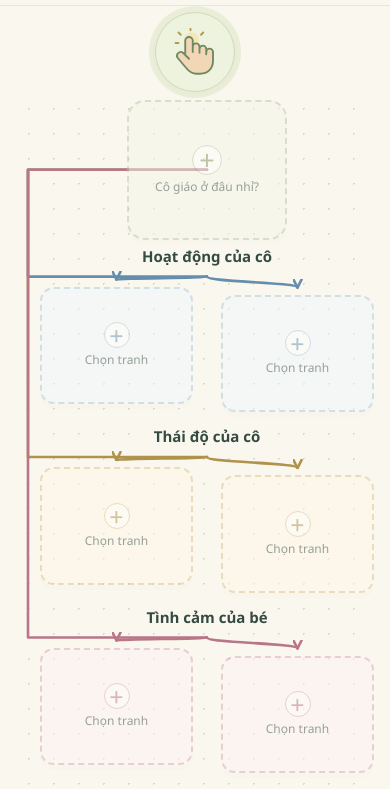
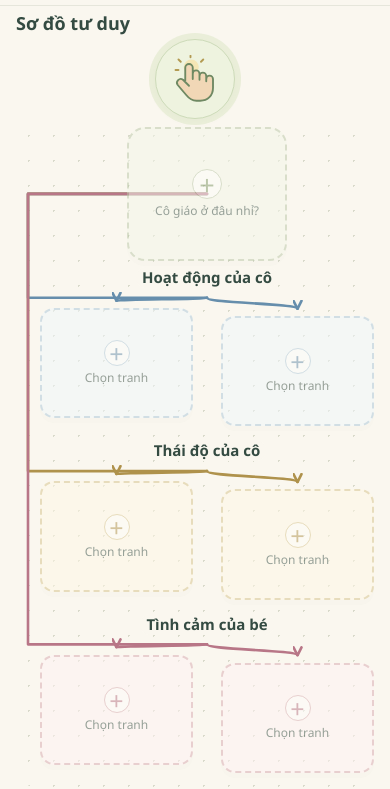
Before and after one commit to doanvanhiep/preschool-mindmap-game, a plain HTML site: page index.html in a window 390 px wide. Shown: the part 55-844 px from the top of the page. Drawn offline with Linux system fonts and the light colour scheme.

Commit message:
Label the mind map and prefix the revealed author name

```diff
--- a/css/style.css
+++ b/css/style.css
@@ -22,7 +22,8 @@ body:has(dialog[open]) { overflow: hidden; }
 .reset-button:hover:not(:disabled) { background: #f5e5e6; }
 .reset-button:disabled { opacity: .5; }
 main { width: 100%; max-width: 1360px; margin: 0 auto; padding: 0 32px; flex: 1; min-height: 0; display: flex; flex-direction: column; }
-.intro { text-align: center; padding: 8px 0 4px; flex-shrink: 0; }
+.intro { position: relative; text-align: center; padding: 8px 0 4px; flex-shrink: 0; }
+.mindmap-label { position: absolute; left: 12px; top: 50%; transform: translateY(-50%); font-size: clamp(20px, 2.2vw, 30px); font-weight: 700; line-height: 1.3; }
 h1 { font-size: clamp(28px, 3.4vw, 44px); letter-spacing: -1.5px; font-weight: 750; line-height: 1.2; }
 h1 em { font-family: Georgia, "Times New Roman", serif; font-weight: 400; color: #6f8b62; }
 .poem-title { padding: 4px 8px; background: transparent; font: inherit; letter-spacing: inherit; border-radius: 14px; }
@@ -133,6 +134,7 @@ h1 em { font-family: Georgia, "Times New Roman", serif; font-weight: 400; color:
   .reset-button { padding: 7px 12px; font-size: 13px; }
   main { padding: 0 16px; }
   .intro { padding: 6px 0 4px; }
+  .mindmap-label { position: static; transform: none; margin-bottom: 4px; text-align: left; font-size: 18px; }
   h1 { font-size: 30px; letter-spacing: -1px; }
   .poem-author { font-size: 20px; }
   .mindmap { grid-template-columns: minmax(0, 1fr); grid-template-rows: minmax(0, .8fr) repeat(3, minmax(0, 1fr)); gap: 6px; padding: 4px 0 8px 24px; min-height: 380px; max-height: none; max-width: 440px; border-radius: 25px; }
--- a/index.html
+++ b/index.html
@@ -7,10 +7,10 @@
   <meta name="description" content="Cùng con khám phá hoạt động, thái độ của cô giáo và tình cảm của bé qua trò chơi sơ đồ tư duy.">
   <title>Cô giáo của con · Vườn nhỏ học vui</title>
   <link rel="icon" href="assets/images/flower.svg" type="image/svg+xml">
-  <link rel="stylesheet" href="css/style.css?v=compact-screen-2">
+  <link rel="stylesheet" href="css/style.css?v=mindmap-label-1">
   <script defer src="js/game-data.js?v=tap-hints-1"></script>
   <script defer src="js/storage.js?v=tap-hints-1"></script>
-  <script defer src="js/game.js?v=poem-fireworks-1"></script>
+  <script defer src="js/game.js?v=mindmap-label-1"></script>
 </head>
 <body>
   <header class="site-header">
@@ -25,6 +25,7 @@
 
   <main>
     <section class="intro" aria-labelledby="game-title">
+      <p class="mindmap-label">Sơ đồ tư duy</p>
       <h1 id="game-title"><button class="poem-title is-hint" id="poem-title-button" type="button" aria-label="Hiện câu hỏi tên bài thơ"><img src="assets/images/tap-hand.svg" width="48" height="48" alt="" aria-hidden="true"></button></h1>
       <p class="poem-author" id="poem-author" hidden><button class="is-hint" id="poem-author-button" type="button" aria-label="Hiện câu hỏi tác giả"><img src="assets/images/tap-hand.svg" width="48" height="48" alt="" aria-hidden="true"></button></p>
     </section>
--- a/js/game.js
+++ b/js/game.js
@@ -208,7 +208,7 @@
   function renderIntro() {
     renderIntroButton($('poem-title-button'), state.titleQuestionVisible, state.introStep > 0, data.poem.titleQuestion, data.title, 'Hiện câu hỏi tên bài thơ');
     $('poem-author').hidden = state.introStep === 0;
-    renderIntroButton($('poem-author-button'), state.authorQuestionVisible, state.introStep === 2, data.poem.authorQuestion, data.poem.author, 'Hiện câu hỏi tác giả');
+    renderIntroButton($('poem-author-button'), state.authorQuestionVisible, state.introStep === 2, data.poem.authorQuestion, `Tác giả: ${data.poem.author}`, 'Hiện câu hỏi tác giả');
     const group = data.activeGroup(state);
     $('play-hint').hidden = state.introStep < 2;
     $('play-hint').textContent = state.introStep < 2 ? '' : group ? `Chọn tranh cho ${group.id === 'central' ? 'ô trung tâm' : group.title.toLocaleLowerCase('vi')}` : 'Con đã hoàn thành sơ đồ!';
```
